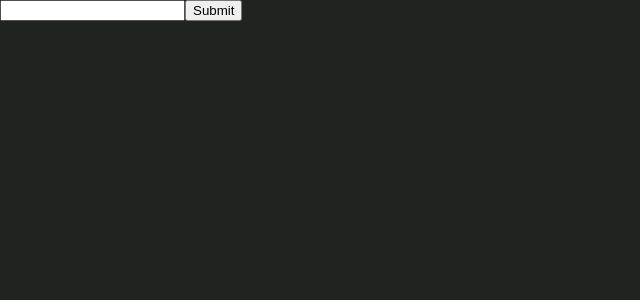
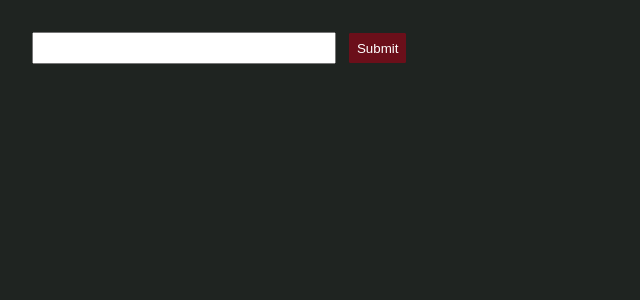
Before and after one commit to tamizwick/media_database, a React (Create React App) app: page / in a window 1280 px wide. Shown: the top 300 px of the page, without its empty margins (0-640 px from the left). Built offline with nearby package versions, Linux system fonts and the light colour scheme.

Commit message:
Styled search

```diff
--- a/src/App.scss
+++ b/src/App.scss
@@ -82,3 +82,40 @@ h1, h2, h3, h4, h5, h6 {
 .search-poster {
     width: 50px;
 }
+
+#search {
+    margin: 2em;
+
+    & > button {
+        background: $red;
+        color: $white;
+        border: 1px solid $red;
+        padding: .5em;
+        @include button;
+    }
+}
+
+#search-field {
+    margin-right: 1em;
+    width: 25%;
+    padding: .5em;
+}
+
+#search-results {
+    margin-top: 1em;
+
+    & button {
+        margin-right: 1em;
+        background: $white;
+        width: 250px;
+        display: inline-flex;
+        border: 1px solid $white;
+        font-family: $primary-font;
+        @include button;
+
+        & span {
+            align-self: center;
+            margin: auto;
+        }
+    }
+}
--- a/src/scss/_mixins.scss
+++ b/src/scss/_mixins.scss
@@ -3,3 +3,8 @@
     padding: $container-padding;
     color: $dark-gray;
 }
+
+@mixin button {
+    border-radius: $border-radius;
+    cursor: pointer;
+}
--- a/src/ui-elements/search.js
+++ b/src/ui-elements/search.js
@@ -41,7 +41,7 @@ class ResultButton extends React.Component {
         return (
             <button onClick={this.props.searchResultClicked.bind(this, this.props.object.id)}>
                 <img src={posterSrc} alt={this.props.object.title} className='search-poster' />
-                {this.props.object.title}
+                <span>{this.props.object.title}</span>
             </button>
         );
     }
```
